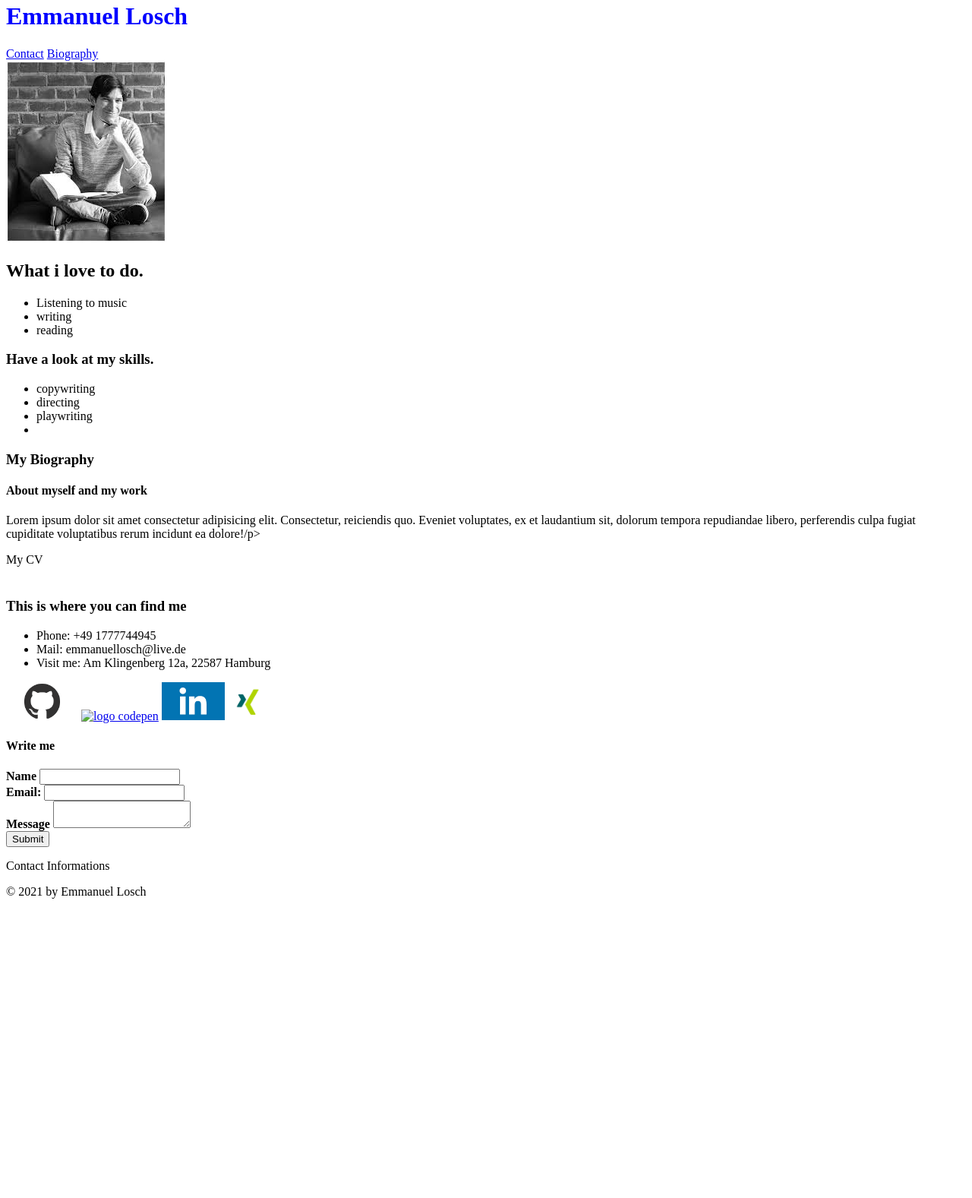
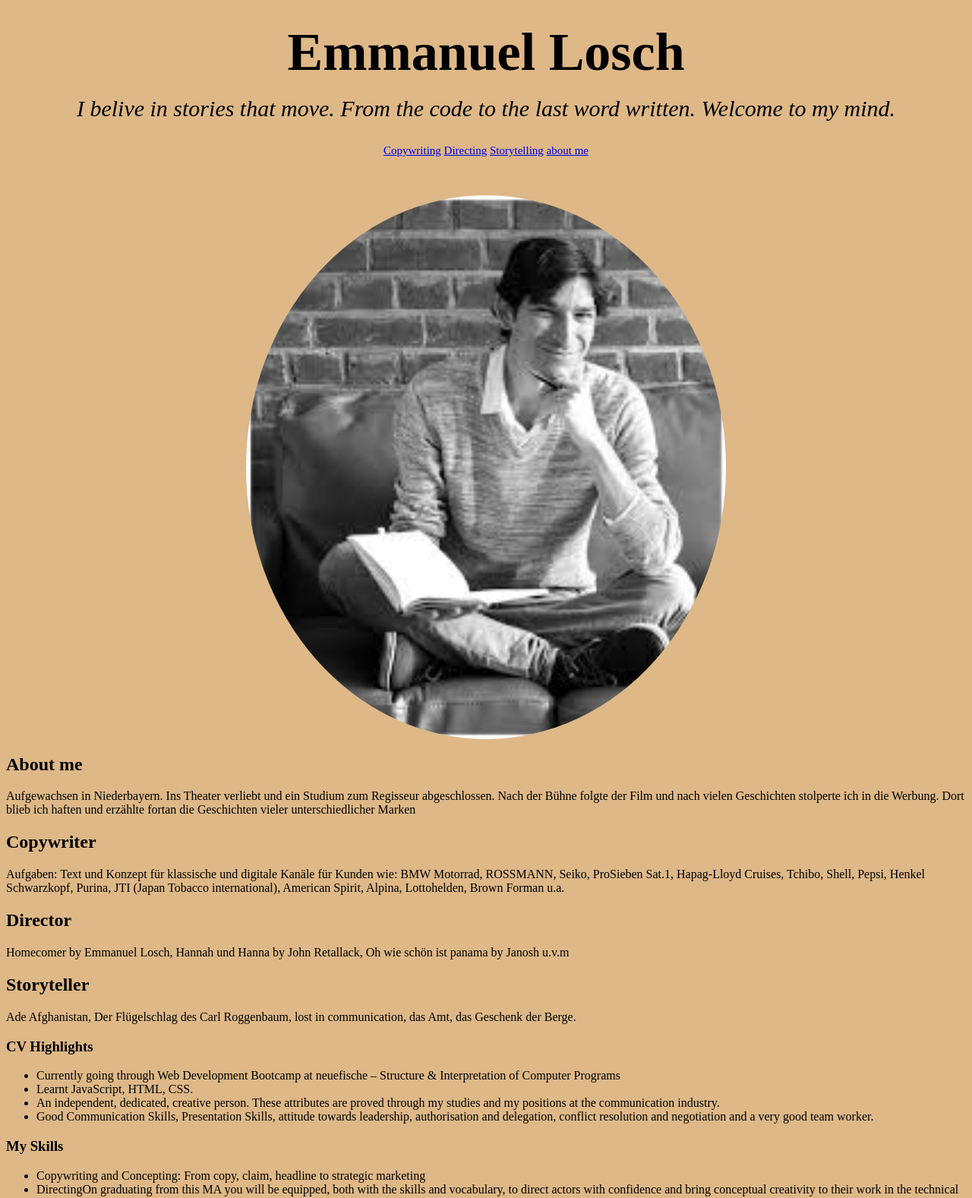
Before and after one commit to emmanuellosch/personal-website, a plain HTML site: page index.html in a window 1280 px wide. Shown: the part 18-1595 px from the top of the page at 76% size. Before the commit the page ends 1217 px from the top, so only its background shows below. Drawn offline with Linux system fonts and the light colour scheme; files that its build step writes are made by us from their sources; files whose address does not match are found by name.

Commit message:
content creation

```diff
--- a/css/styles.css
+++ b/css/styles.css
@@ -1,3 +1,44 @@
+* {
+    box-sizing: border-box; /* content-box */
+}
+*, *::before, *:after{
+box-sizing: inherit;
+}
+
+body {
+background-color: burlywood;
+
+}
+
+
 h1 {
-    color: blue;
+    text-align: center;
+    font-size: 70px;
 }
+
+.links {
+text-align: center;
+font-size: 15px;
+
+}
+
+
+.intro {
+    text-align: center;
+    font-style: oblique;
+    font-size: 30px;
+    margin-top: -30px;
+
+}
+
+.center {
+    display: block;
+    margin-left: auto;
+    margin-right: auto;
+    width: 50%;
+  }
+
+  img {
+    border-radius: 50%;
+    margin-top: 50px;
+  }
--- a/index.html
+++ b/index.html
@@ -4,59 +4,92 @@
     <meta charset="UTF-8">
     <meta name="Web Creator" content="Emmanuel Losch">
     <title>My personal Website</title>
-    <link rel="stylesheet" href="styles.css">
+    <link rel="stylesheet" href="css/styles.css">
 </head>
 <body>
 
     <header>
 <h1>Emmanuel Losch</h1>
-<nav>
-    <a href="#Contact">Contact</a>
-    <a href="#Biography">Biography</a>
+<p class="intro">
+    I belive in stories that move.
+    From the code to the last word written.
+    Welcome to my mind.
+</p>
+<nav class="links">
+    <a href="#copywriting">  Copywriting</a>
+    <a href="#directing">  Directing</a>
+    <a href="#storytelling"> Storytelling</a>
+    <a href="#about_me"> about me</a>
 </nav>
     </header>
 
-<img src="/Users/emmanuellosch/dev/personal-website/images/Download.jpeg" alt="Porträt Emmanuel Losch">
+<img src="/Users/emmanuellosch/dev/personal-website/images/Download.jpeg" alt="Porträt Emmanuel Losch" class="center">
 
-<h2>What i love to do.</h2>
-<ul>
-    <li>Listening to music</li>
-    <li>writing</li>
-    <li>reading</li>
-</ul>
-<h3>Have a look at my skills.</h3>
-<ul>
-    <li>copywriting</li>
-    <li>directing</li>
-    <li>playwriting</li>
-    <li></li>
-</ul>
+<article>
+<h2 a name="about_me">About me</h3>
 
-<h3 id="Biography">My Biography</h3>
-<h4>About myself and my work</h4>
+<p>Aufgewachsen in Niederbayern. Ins Theater verliebt und ein Studium zum Regisseur abgeschlossen.
+    Nach der Bühne folgte der Film und nach vielen Geschichten stolperte ich in die Werbung.
+    Dort blieb ich haften und erzählte fortan die Geschichten vieler unterschiedlicher Marken</p>
+</article>
 
-<p>Lorem ipsum dolor sit amet consectetur adipisicing elit. Consectetur, reiciendis quo. Eveniet voluptates, ex et laudantium sit,
-    dolorum tempora repudiandae libero, perferendis culpa fugiat cupiditate voluptatibus rerum incidunt ea dolore!/p>
-
-<p>My CV</p>
-<table>
-    <tr>
-        <td></td>
-        <td></td>
-        <td></td>
-        <td></td>
-        <td></td>
-        <td></td>
-    </tr>
-</table>
+<section>
+<h2 a name="copywriting">Copywriter</h2>
+<p> Aufgaben: Text und Konzept für klassische und digitale Kanäle für Kunden wie:
+    BMW Motorrad, ROSSMANN, Seiko, ProSieben Sat.1, Hapag-Lloyd Cruises, Tchibo, Shell, Pepsi, Henkel Schwarzkopf, Purina, JTI
+    (Japan Tobacco international), American Spirit, Alpina, Lottohelden, Brown Forman u.a. </p>
 
 
-<h3 id="Contact">This is where you can find me</h3>
+<h2 a name="directing">Director</h2>
+<p>Homecomer by Emmanuel Losch, Hannah und Hanna by John Retallack, Oh wie schön ist panama by Janosh u.v.m</p>
+
+
+<h2 a name="storytelling">Storyteller</h2>
+Ade Afghanistan, Der Flügelschlag des Carl Roggenbaum, lost in communication, das Amt, das Geschenk der Berge.
+
+</div>
+<div class="left">
+</div>
+<div class="right">
+       <h3>CV Highlights</h3>
+       <p>
+       <ul>
+           <li>Currently going through Web Development Bootcamp at neuefische – Structure & Interpretation of Computer Programs</li>
+           <li>Learnt JavaScript, HTML, CSS.</li>
+           <li>An independent, dedicated, creative person. These attributes are proved through my studies and my positions at the communication industry.</li>
+           <li>Good Communication Skills, Presentation Skills, attitude towards leadership, authorisation and delegation, conflict resolution and negotiation and a very good team worker.</li></ul>
+
+
+       <h3>My Skills</h3>
+       <p>
+       <ul>
+           <li>
+           <span id="course-name">Copywriting and Concepting:</span> From copy, claim, headline to strategic marketing</li>
+           <li>
+           <span id="course-name">Directing</span>On graduating from this MA you will be equipped, both with the skills and vocabulary, to direct actors with confidence and bring conceptual creativity to their work in the technical and plastic elements of the stage.</li>
+           <li>
+           <span id="course-name">Programming Skills:</span>HTML, CSS, JavaScript ...</li></ul>
+       </p>
+
+       <h3>Personal Information:</h3>
+       <p>
+       <ul>
+           <li>
+           A young, determined person. I believe in complete ownership of work.
+           <li>
+           <span id="course-name">Languages Known:</span>English</li>
+           <li>
+           <span id="course-name">Hobbies:</span>I love reading books, swimming, listening music</li> </ul>
+       </p>
+
+<aside>
+<h2>This is where you can reach me</h2>
 <ul>
 <li class="phone">Phone: +49 1777744945</li>
 <li class="Mail">Mail: emmanuellosch@live.de</li>
 <li class="Visit">Visit me: Am Klingenberg 12a, 22587 Hamburg</li>
 </ul>
+</aside>
 
 <a href="https://github.com/emmanuellosch">
 <img src="/Users/emmanuellosch/dev/personal-website/images/github.png" width=“50“ height="50" alt="logo github"></a>
@@ -70,11 +103,11 @@
 <a href="https://www.xing.com/profile/Emmanuel_Losch/cv">
 <img src="/Users/emmanuellosch/dev/personal-website/images/xing.png" width=“50“ height="50" alt="Logo Xing"></a>
 
-<h4>Write me</h4>
+<h3>Write me</h3>
 
 <form method="post" name="contact_form"
 action="contact-form-handler.php">
-<div>
+<div class="formular">
     <label for="Name"><strong>Name</strong></label>
     <input type="text" name="name">
 </div>
```
